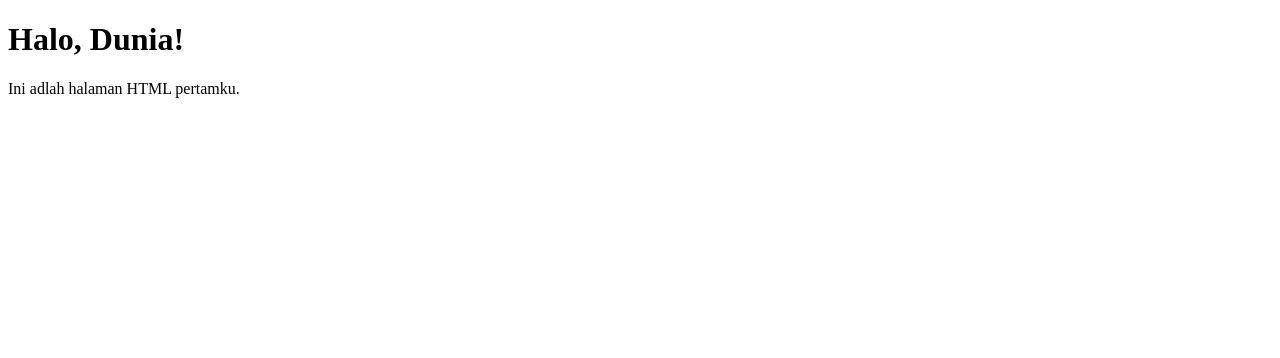
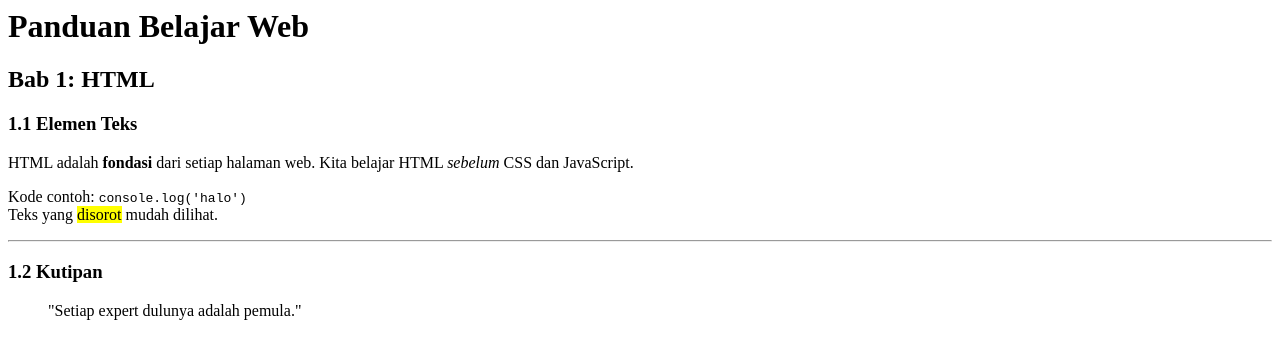
Before and after one commit to SitiNasywaul/2025573010027_Workshop_Web_Dasar, a plain HTML site: page modul-2/index.html in a window 1280 px wide. Drawn offline with Linux system fonts and the light colour scheme.

Commit message:
Update index.html

```diff
--- a/modul-2/index.html
+++ b/modul-2/index.html
@@ -1,12 +1,24 @@
-<!DOCTYPE html>
-<html lang="id">
-<head>
-    <meta charset="UTF-8">
-    <meta name="viewport" content="width=device-width, initial-scale=1.0">
-    <title>Belajar HTML - siti nasywaul</title>
-</head>
 <body>
-    <h1>Halo, Dunia!</h1>
-    <p>Ini adlah halaman HTML pertamku.</p>
+
+    <h1>Panduan Belajar Web</h1>
+    <h2>Bab 1: HTML</h2>
+    <h3>1.1 Elemen Teks</h3>
+
+    <p>
+        HTML adalah <strong>fondasi</strong> dari setiap halaman web.
+        Kita belajar HTML <em>sebelum</em> CSS dan JavaScript.
+    </p>
+
+    <p>
+        Kode contoh: <code>console.log('halo')</code>
+        <br>
+        Teks yang <mark>disorot</mark> mudah dilihat.
+    </p>
+
+    <hr>
+
+    <h3>1.2 Kutipan</h3>
+    <blockquote>
+        "Setiap expert dulunya adalah pemula."
+    </blockquote>
 </body>
-</html>
```
